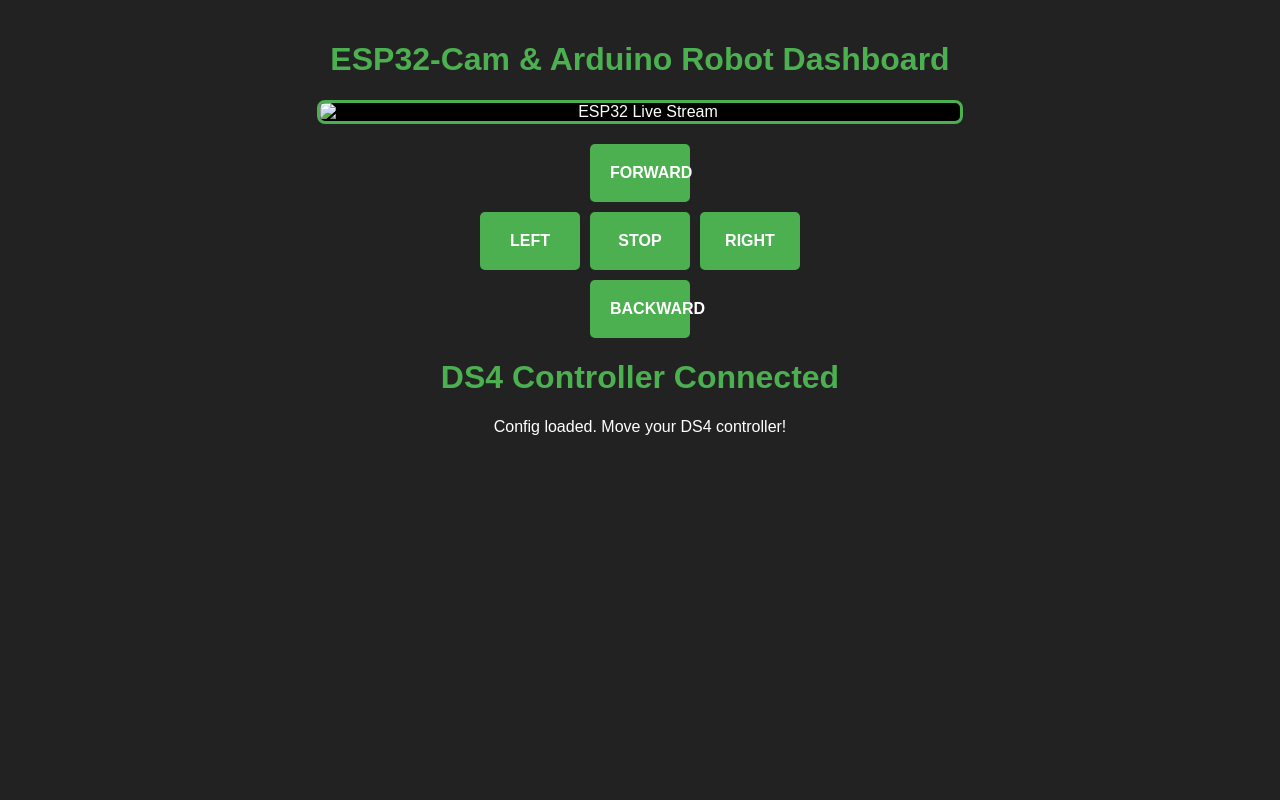
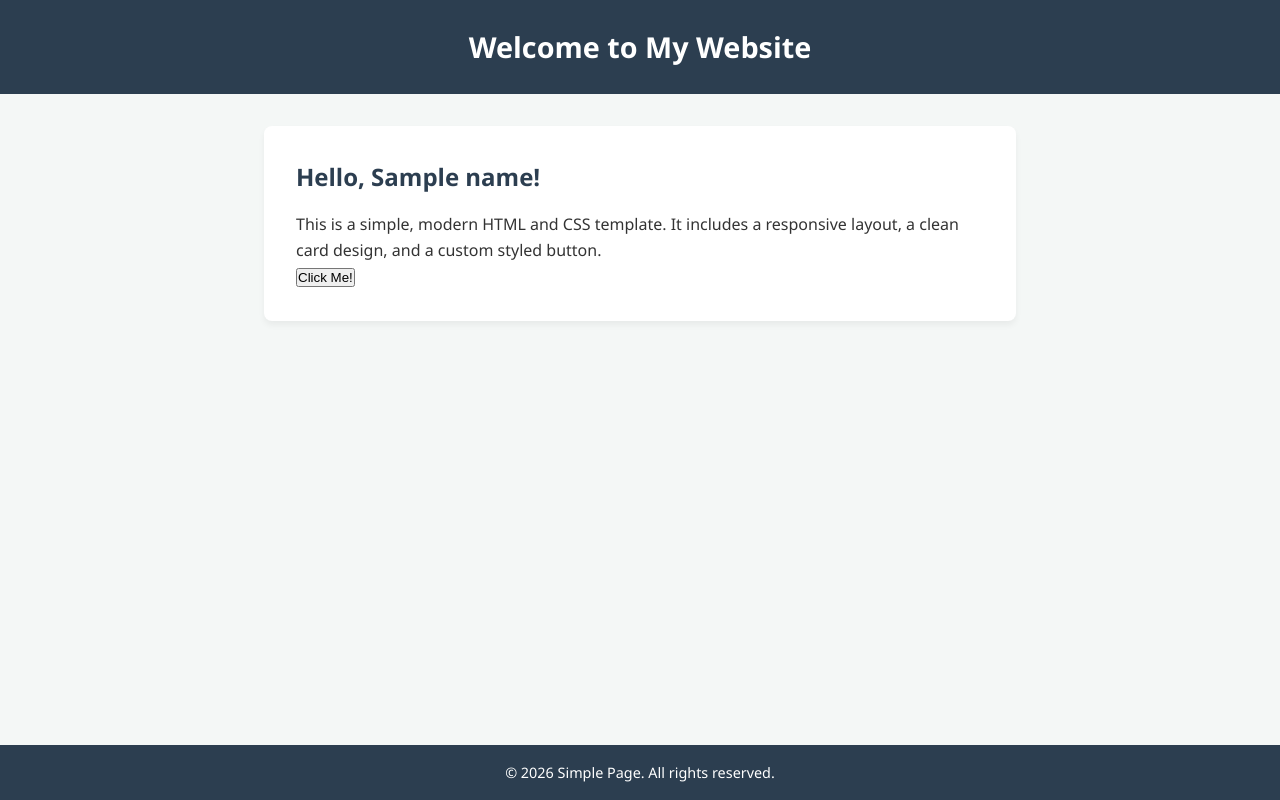
Before and after one commit to A200323/Copy-4-Degree-of-Freedom-Robotic-Arm, a Flask app: template WebApp/templates/index.html in a window 1280 px wide. Run offline with Flask 3, Linux system fonts and the light colour scheme; the template is opened without the code that fills it: most values are stand-ins (such as "Sample title", 1, 10 or a date in 2020).

Commit message:
Add files via upload

```diff
--- a/WebApp/templates/index.html
+++ b/WebApp/templates/index.html
@@ -3,139 +3,104 @@
 <head>
     <meta charset="UTF-8">
     <meta name="viewport" content="width=device-width, initial-scale=1.0">
-    <title>ESP32-Cam Robot Controller</title>
+    <title>Simple Page</title>
     <style>
-        body { font-family: Arial, sans-serif; text-align: center; background-color: #222; color: #fff; margin: 0; padding: 20px; }
-        h1 { color: #4CAF50; }
-        .stream-container { margin: 20px auto; max-width: 640px; border: 3px solid #4CAF50; border-radius: 8px; overflow: hidden; background: #000; }
-        img { width: 100%; height: auto; display: block; }
-        .control-grid { display: grid; grid-template-columns: repeat(3, 100px); gap: 10px; justify-content: center; margin-top: 20px; }
-        button { padding: 20px; font-size: 16px; font-weight: bold; background-color: #4CAF50; color: white; border: none; border-radius: 5px; cursor: pointer; transition: background 0.2s; }
-        button:hover { background-color: #45a049; }
-        button:active { background-color: #3e8e41; }
-        .empty { background: transparent; border: none; cursor: default; }
+        /* Reset and Base Styles */
+        * {
+            margin: 0;
+            padding: 0;
+            box-sizing: border-box;
+        }
+
+        body {
+            font-family: 'Segoe UI', Tahoma, Geneva, Verdana, sans-serif;
+            line-height: 1.6;
+            color: #333;
+            background-color: #f4f7f6;
+            display: flex;
+            flex-direction: column;
+            min-height: 100vh;
+        }
+
+        /* Header Styles */
+        header {
+            background-color: #2c3e50;
+            color: #ffffff;
+            padding: 1.5rem 2rem;
+            text-align: center;
+        }
+
+        header h1 {
+            font-size: 1.8rem;
+        }
+
+        /* Main Content Container */
+        main {
+            flex: 1;
+            max-width: 800px;
+            margin: 2rem auto;
+            padding: 0 1.5rem;
+        }
+
+        .card {
+            background: #ffffff;
+            padding: 2rem;
+            border-radius: 8px;
+            box-shadow: 0 4px 6px rgba(0, 0, 0, 0.05);
+            margin-bottom: 1.5rem;
+        }
+
+        .card h2 {
+            margin-bottom: 1rem;
+            color: #2c3e50;
+        }
+
+        .btn {
+            display: inline-block;
+            background-color: #3498db;
+            color: white;
+            padding: 0.7rem 1.5rem;
+            border: none;
+            border-radius: 4px;
+            cursor: pointer;
+            text-decoration: none;
+            font-size: 1rem;
+            margin-top: 1rem;
+            transition: background-color 0.2s ease;
+        }
+
+        .btn:hover {
+            background-color: #2980b9;
+        }
+
+        /* Footer Styles */
+        footer {
+            background-color: #2c3e50;
+            color: #ffffff;
+            text-align: center;
+            padding: 1rem;
+            font-size: 0.9rem;
+        }
     </style>
 </head>
 <body>
 
-    <h1>ESP32-Cam & Arduino Robot Dashboard</h1>
+    <header>
+        <h1>Welcome to My Website</h1>
+    </header>
 
-    <!-- Live Video Feed from ESP32-Cam Stream Server -->
-    <div class="stream-container">
-        <img src="{{ stream_url }}" alt="ESP32 Live Stream">
-    </div>
+    <main>
+        <section class="card">
+            <h2>Hello, {{name}}!</h2>
+            <p>This is a simple, modern HTML and CSS template. It includes a responsive layout, a clean card design, and a custom styled button.</p>
+            <a href="http://127.0.0.1:5000/team">
+            <button type="button">Click Me!</button> </a>
+        </section>
+    </main>
 
-    <!-- Control Pad -->
-    <div class="control-grid">
-        <div class="empty"></div>
-        <button onclick="sendCommand('forward')">FORWARD</button>
-        <div class="empty"></div>
+    <footer>
+        <p>&copy; 2026 Simple Page. All rights reserved.</p>
+    </footer>
 
-        <button onclick="sendCommand('left')">LEFT</button>
-        <button onclick="sendCommand('stop')">STOP</button>
-        <button onclick="sendCommand('right')">RIGHT</button>
-
-        <div class="empty"></div>
-        <button onclick="sendCommand('backward')">BACKWARD</button>
-        <div class="empty"></div>
-    </div>
-
-    <h1>DS4 Controller Connected</h1>
-    <p id="output">Waiting for input...</p>
-
-    <script>
-        let gamepadIndex = null;
-        let config = { buttons: {}, axes: {} };
-
-        // Load the JSON configuration
-        fetch('/static/gamepad_config.json')
-            .then(response => response.json())
-            .then(data => {
-                config = data;
-                document.getElementById("output").innerText = "Config loaded. Move your DS4 controller!";
-            })
-            .catch(error => console.error("Error loading config:", error));
-
-        window.addEventListener("gamepadconnected", (event) => {
-            gamepadIndex = event.gamepad.index;
-            console.log(`Connected: ${event.gamepad.id}`);
-        });
-
-        window.addEventListener("gamepaddisconnected", () => {
-            gamepadIndex = null;
-            document.getElementById("output").innerText = "Controller disconnected.";
-        });
-
-        let previousButtonStates = {};
-        const DEADZONE = 0.2; // Prevents analog stick drift
-
-        function pollGamepad() {
-            if (gamepadIndex !== null && Object.keys(config.buttons).length > 0) {
-                const gamepad = navigator.getGamepads()[gamepadIndex];
-
-                if (gamepad) {
-                    // 1. Process Digital Buttons (Shapes, D-Pad, Bumpers, Triggers as buttons, L3/R3)
-                    gamepad.buttons.forEach((button, index) => {
-                        const isPressed = button.pressed;
-                        const wasPressed = previousButtonStates[index] || false;
-
-                        if (config.buttons[index]) {
-                            const btnConfig = config.buttons[index];
-
-                            // Trigger only on initial press down
-                            if (isPressed && !wasPressed) {
-                                displayAction(btnConfig.name, btnConfig.action, button.value);
-                            }
-                        }
-                        previousButtonStates[index] = isPressed;
-                    });
-
-                    // 2. Process Analog Thumbsticks (Axes)
-                    gamepad.axes.forEach((axisValue, index) => {
-                        if (config.axes[index]) {
-                            const axisConfig = config.axes[index];
-
-                            // Only register movement if it passes the deadzone threshold
-                            if (Math.abs(axisValue) > DEADZONE) {
-                                // You can stream continuous values here (e.g., movement speed)
-                                console.log(`${axisConfig.name} value: ${axisValue.toFixed(2)}`);
-                            }
-                        }
-                    });
-                }
-            }
-            requestAnimationFrame(pollGamepad);
-        }
-
-        function displayAction(name, action, value) {
-            console.log(`Action: ${action} (${name})`);
-            document.getElementById("output").innerText = `Pressed: ${name} -> Action: ${action}`;
-
-            // Send to Flask back-end if needed
-            fetch('/gamepad-action', {
-                method: 'POST',
-                headers: { 'Content-Type': 'application/json' },
-                body: JSON.stringify({ action: action, value: value })
-            }).catch(err => console.error("Flask error:", err));
-        }
-
-        function sendCommand(action) {
-            fetch('/send_command', {
-                method: 'POST',
-                headers: { 'Content-Type': 'application/json' },
-                body: JSON.stringify({ action: action })
-            })
-            .then(response => response.json())
-            .then(data => {
-                console.log('Success:', data);
-            })
-            .catch((error) => {
-                console.error('Error sending command:', error);
-            });
-        }
-
-        // Start the polling loop
-        requestAnimationFrame(pollGamepad);
-        </script>
 </body>
 </html>
```
